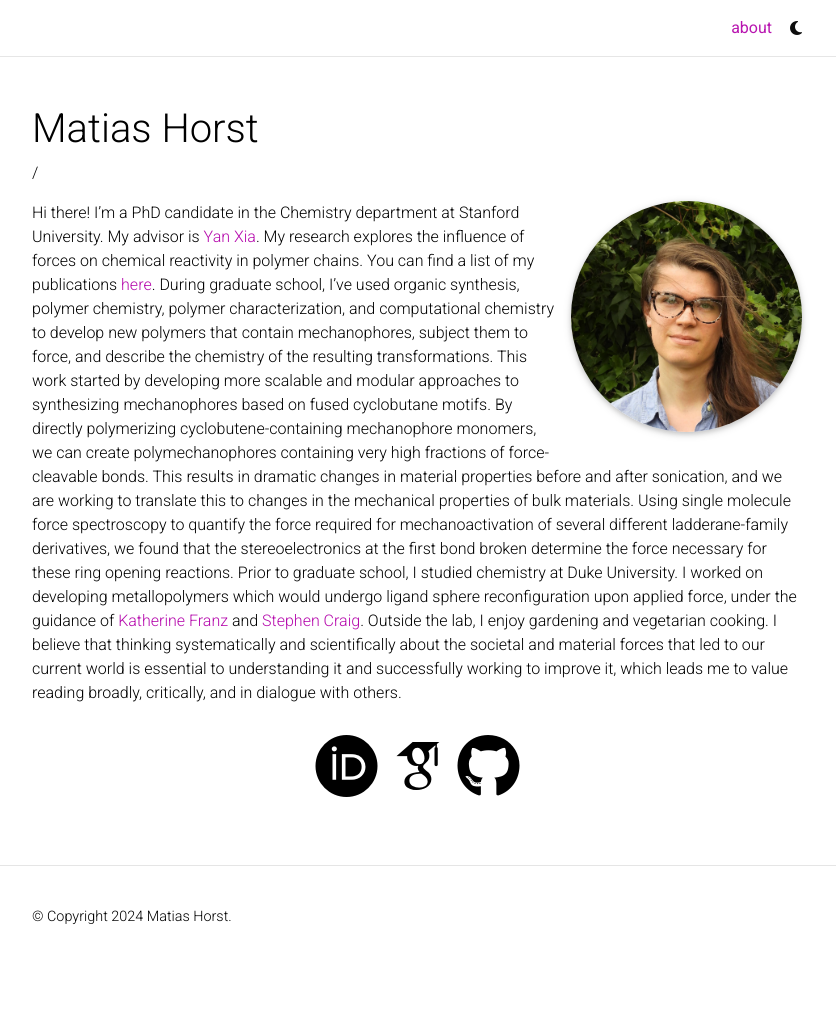
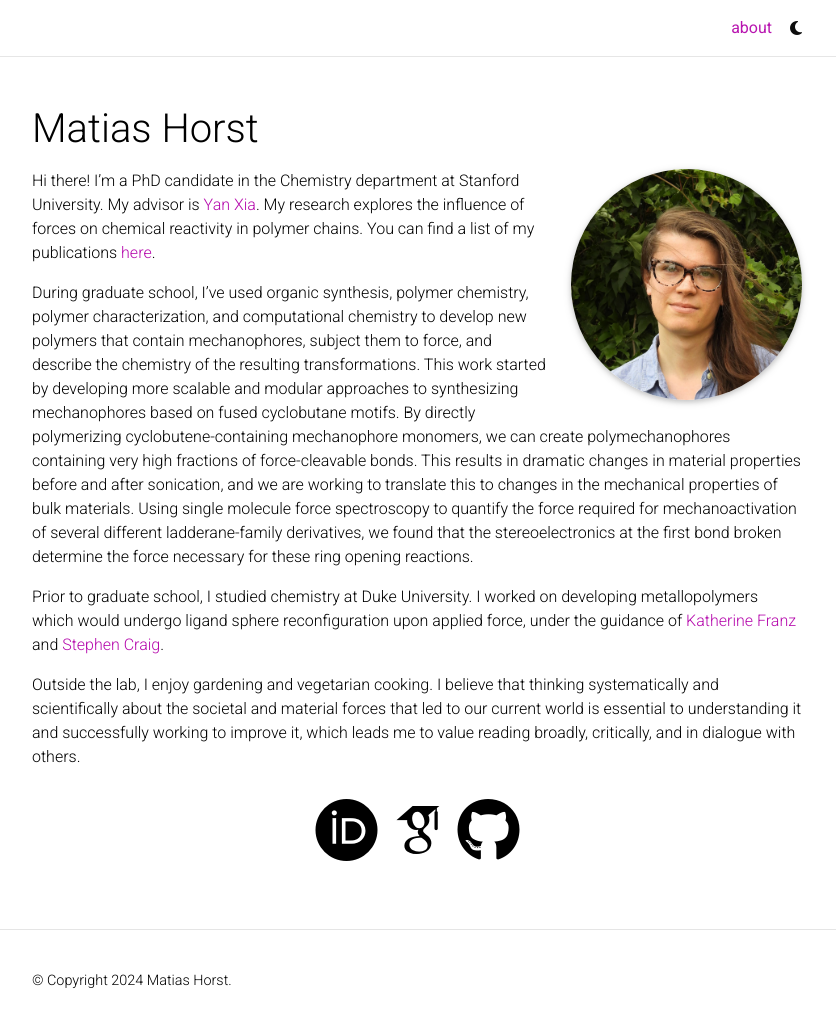
Before and after one commit to mechanophore/mechanophore.github.io, a Jekyll site: the page built from _pages/about.md, in a window 1280 px wide and 1032 px high. Shown: the top 1027 px of the window, without its empty margins (223-1059 px from the left). Built offline with Jekyll 4.4.1, drawn with Linux system fonts in a browser that asks for light colours; full-size pictures stand in for the smaller copies a plugin makes; some web fonts are replaced; comment, search, counter and statistics services are not loaded; a style sheet for code colours, icons or effects is not loaded; part of the change alters nothing that is shown.

```diff
--- a/_pages/about.md
+++ b/_pages/about.md
@@ -2,7 +2,7 @@
 layout: about
 title: about
 permalink: /
-subtitle: / # <a href='#'>Affiliations</a>. Address. Contacts. Moto. Etc.
+# subtitle: <a href='#'>Affiliations</a>. Address. Contacts. Moto. Etc.
 
 profile:
   align: right
@@ -17,6 +17,9 @@ social: true  # includes social icons at the bottom of the page
 ---
 
 Hi there! I’m a PhD candidate in the Chemistry department at Stanford University. My advisor is [Yan Xia](https://xialab.stanford.edu/). My research explores the influence of forces on chemical reactivity in polymer chains. You can find a list of my publications [here](https://scholar.google.com/citations?user=kIddhX4AAAAJ&hl=en).
+
 During graduate school, I’ve used organic synthesis, polymer chemistry, polymer characterization, and computational chemistry to develop new polymers that contain mechanophores, subject them to force, and describe the chemistry of the resulting transformations. This work started by developing more scalable and modular approaches to synthesizing mechanophores based on fused cyclobutane motifs. By directly polymerizing cyclobutene-containing mechanophore monomers, we can create polymechanophores containing very high fractions of force-cleavable bonds. This results in dramatic changes in material properties before and after sonication, and we are working to translate this to changes in the mechanical properties of bulk materials. Using single molecule force spectroscopy to quantify the force required for mechanoactivation of several different ladderane-family derivatives, we found that the stereoelectronics at the first bond broken determine the force necessary for these ring opening reactions.
+
 Prior to graduate school, I studied chemistry at Duke University. I worked on developing metallopolymers which would undergo ligand sphere reconfiguration upon applied force, under the guidance of [Katherine Franz](https://sites.duke.edu/franzlab/) and [Stephen Craig](https://craiglab.chem.duke.edu/).
+
 Outside the lab, I enjoy gardening and vegetarian cooking. I believe that thinking systematically and scientifically about the societal and material forces that led to our current world is essential to understanding it and successfully working to improve it, which leads me to value reading broadly, critically, and in dialogue with others.
```
